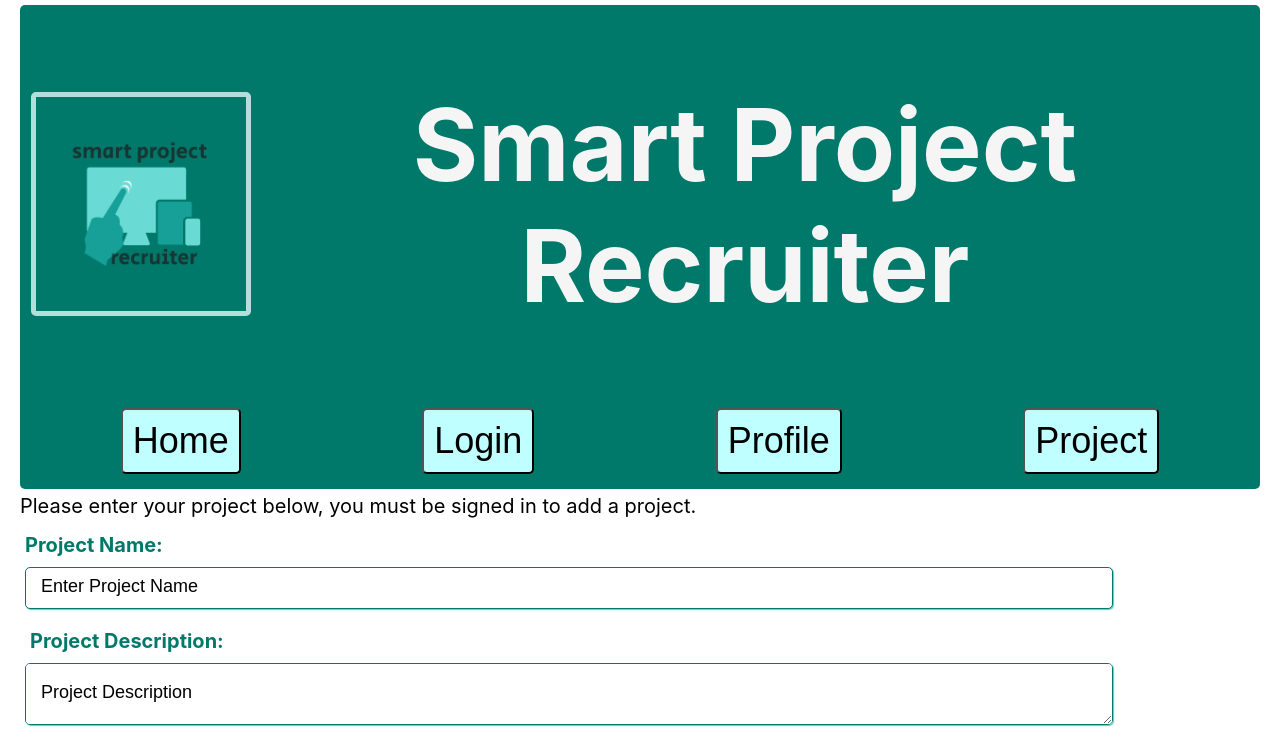
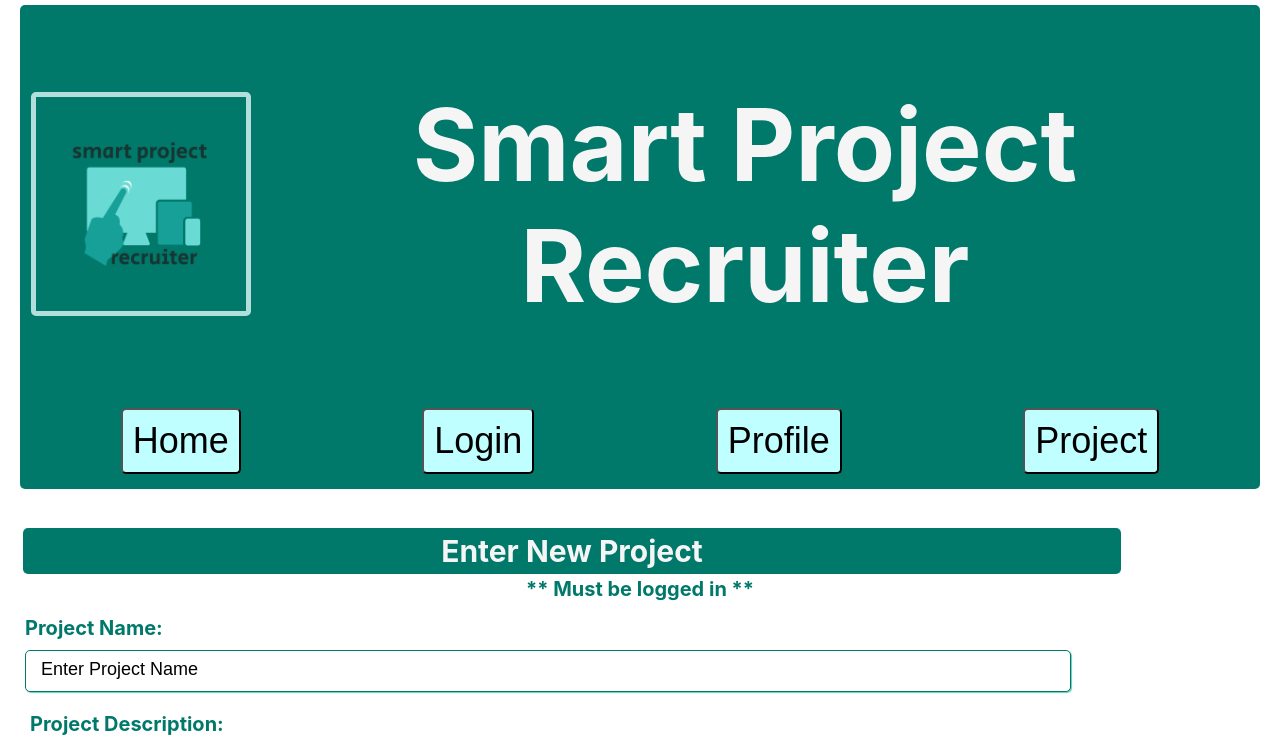
Before and after one commit to bdcii/Project-Enlistment, a React (Create React App) app in the folder client/: page /projectform in a window 1280 px wide. Shown: the top 744 px of the page. Built offline with nearby package versions, Linux system fonts and the light colour scheme; no server answers; the HTML template or start-up script is replaced by a standard one.

Commit message:
Update ProjectForm heading and input box size

```diff
--- a/client/src/pages/Project/newProject/ProjectForm.css
+++ b/client/src/pages/Project/newProject/ProjectForm.css
@@ -1,3 +1,14 @@
+.enterProject {
+    width: 85vw;
+    padding: 5px;
+}
+
+.loginAlert {
+    text-align: center;
+    font-weight: bold;
+    color:rgb(0, 121, 107);
+}
+
 .projName, .projDesc, .tech,
 .startDate, .endDate, .status,
 .size, .skills {
@@ -27,7 +38,7 @@ padding: 5px;
 input, textarea {
     font: arial;
     padding: 10px;
-    width: 160%;
+    width: 80vw;
     line-height: 1.5;
     border-radius: 5px;
     border: 1px solid rgb(0, 121, 107);
--- a/client/src/pages/Project/newProject/ProjectForm.js
+++ b/client/src/pages/Project/newProject/ProjectForm.js
@@ -56,7 +56,9 @@ function ProjectForm() {
 
     return (
         <form>
-            <header>Please enter your project below, you must be signed in to add a project.</header>
+            <br />
+            <h1 className="enterProject">Enter New Project</h1>
+            <div className="loginAlert">** Must be logged in **</div>
             <div className="Container-1">
                 <div className="form-group text-left">
                     <div className="projName"><label htmlFor="ProjectName">Project Name:</label></div>
```
